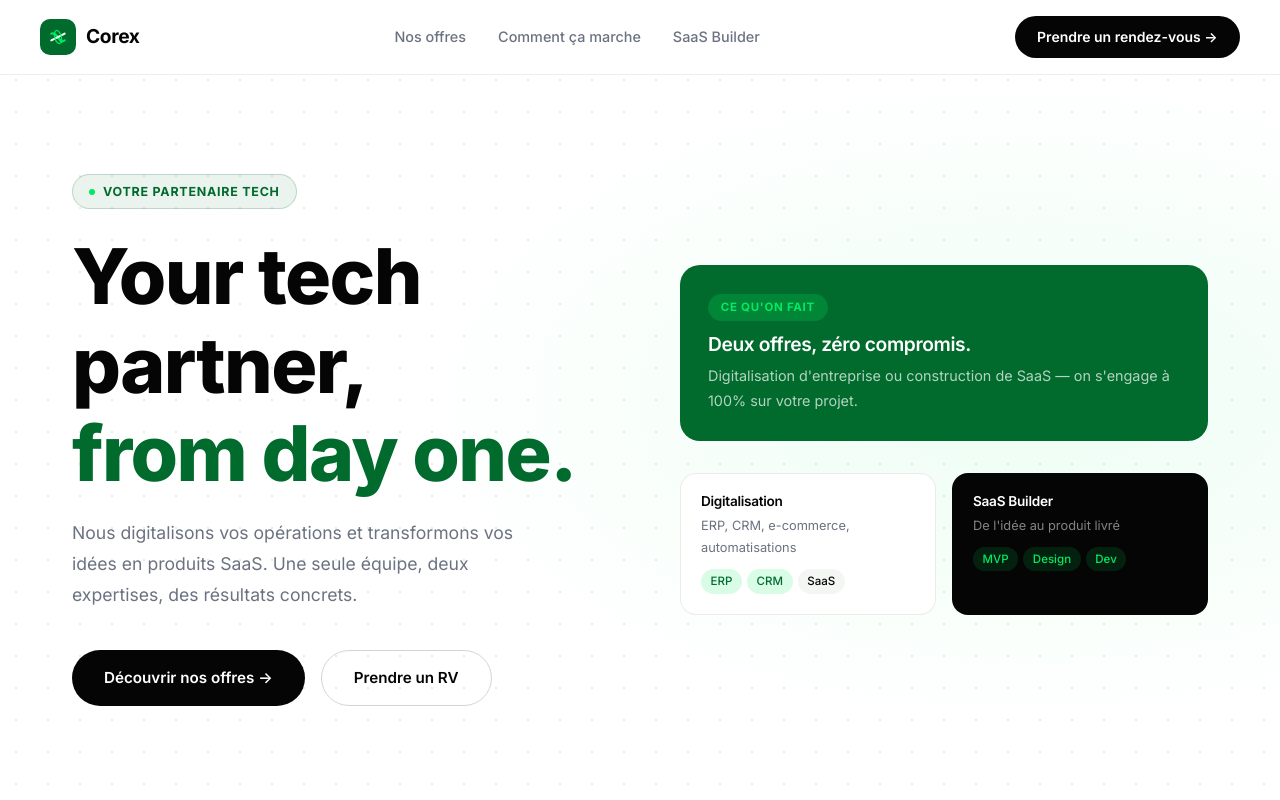
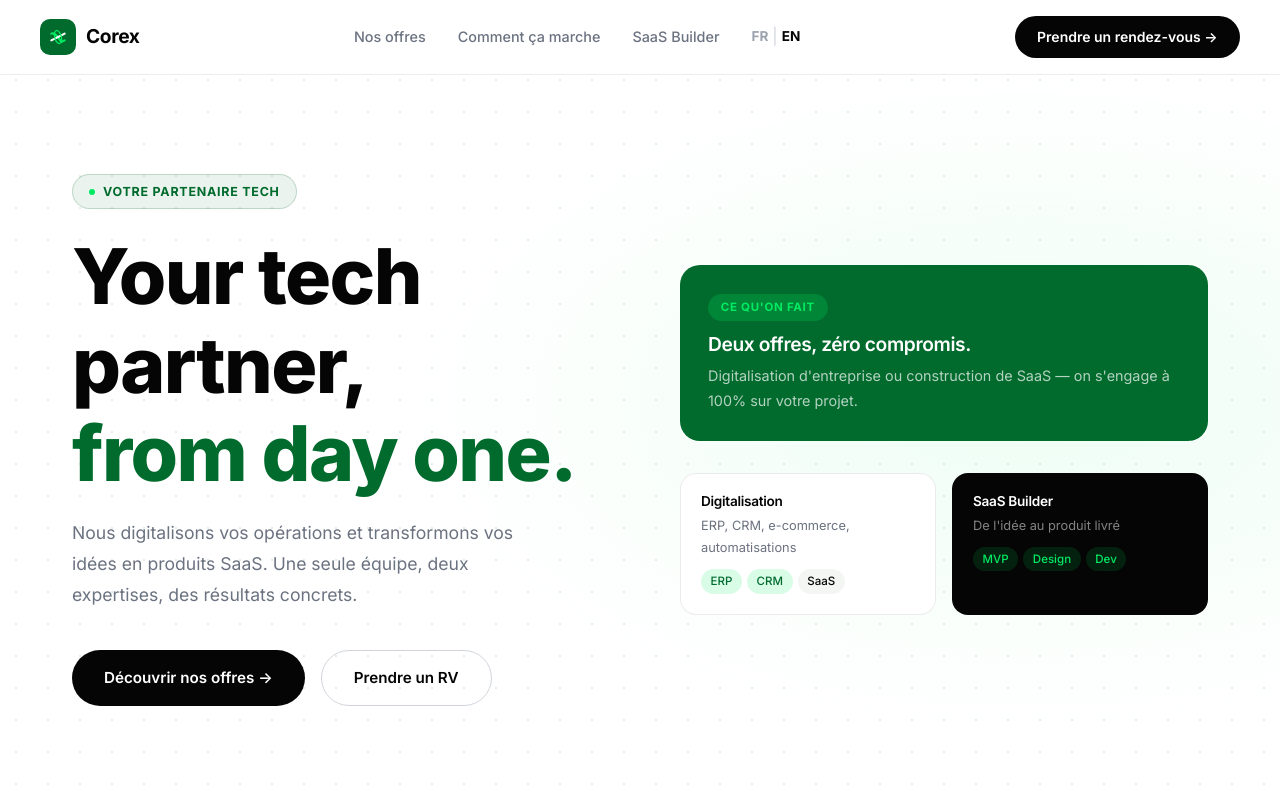
Before and after one commit to Rachidusfallensis/corexagency, a Next.js app: page /en in a window 1280 px wide. Shown: the top 800 px of the page. Built offline with nearby package versions, Linux system fonts and the light colour scheme.

Commit message:
fix : switch FR/EN navbar restauré

```diff
--- a/src/app/[locale]/page.tsx
+++ b/src/app/[locale]/page.tsx
@@ -332,6 +332,31 @@ export default function HomePage() {
             <a href="#offres">Nos offres</a>
             <a href="#processus">Comment ça marche</a>
             <a href="#saas">SaaS Builder</a>
+            <div style={{ display: 'flex', alignItems: 'center', gap: '4px' }}>
+              <Link
+                href="/fr"
+                style={{
+                  fontWeight: 700,
+                  fontSize: '0.85rem',
+                  color: locale === 'fr' ? '#050505' : '#9CA3AF',
+                  textDecoration: 'none',
+                }}
+              >
+                FR
+              </Link>
+              <span style={{ color: '#D1D5DB' }}>|</span>
+              <Link
+                href="/en"
+                style={{
+                  fontWeight: 700,
+                  fontSize: '0.85rem',
+                  color: locale === 'en' ? '#050505' : '#9CA3AF',
+                  textDecoration: 'none',
+                }}
+              >
+                EN
+              </Link>
+            </div>
           </div>
           <Link href={booking} className="nav-cta">
             Prendre un rendez-vous →
```
